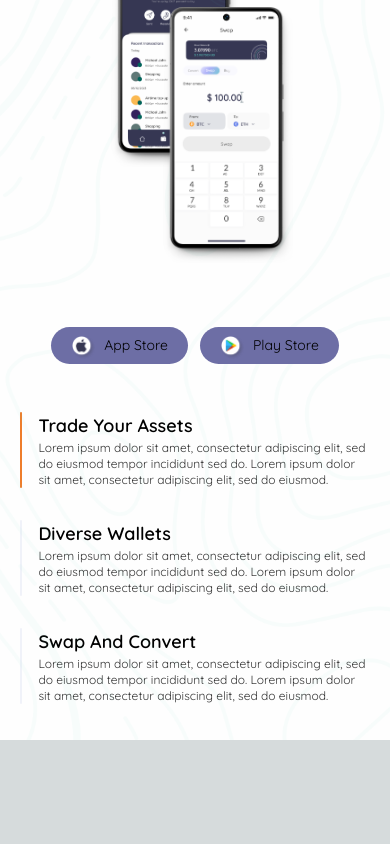
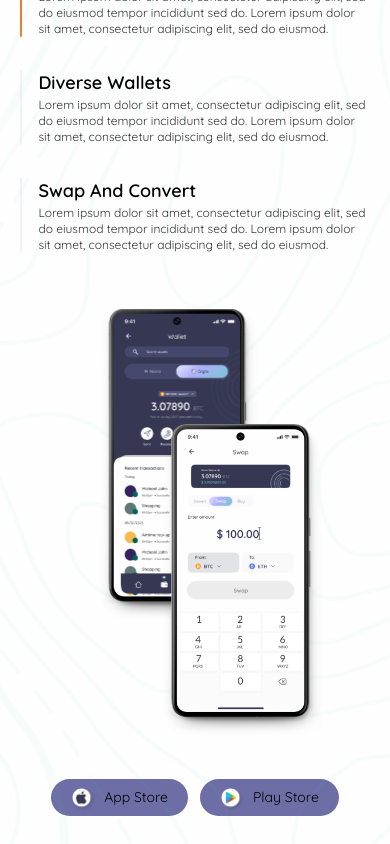
Before and after one commit to Swapam/Swapam-Landing-Page, a Next.js app: page / in a window 390 px wide. Shown: the part 2828-3672 px from the top of the page. Before the commit the page ends 3568 px from the top, so only its background shows below. Built offline with nearby package versions, Linux system fonts and the light colour scheme.

Commit message:
FeaturesTwo complete

```diff
--- a/components/FeaturesTwo.jsx
+++ b/components/FeaturesTwo.jsx
@@ -35,7 +35,7 @@ const FeaturesTwo = () => {
         }}
       ></div>
       <div className="py-10 px-[5%] lg:px-[10%]">
-        <div className="w-[80%] md:w-[60%] flex flex-col gap-3">
+        <div className="w-[80%] md:w-[60%] lg:w-[40%] flex flex-col gap-3">
           <h2 className="text-left text-black text-2xl md:text-3xl xl:text-3xl font-semibold">
             Value For Every Asset!
           </h2>
@@ -47,23 +47,23 @@ const FeaturesTwo = () => {
       </div>
 
       <div className="w-full grid grid-cols-1 lg:grid-cols-2 place-items-center transition duration-300 ease-in-out">
-        <>
+        <div className="order-last lg:order-first mt-12 lg:mt-0">
           <div className="relative w-full flex items-center justify-center">
             {/* First image */}
             <img
               src="/FeaturesTwo/Mockup1.png"
               alt="First Image"
-              className="w-1/3 md:w-1/4 lg:w-1/3 h-auto mr-[10%]"
+              className="w-1/2 md:w-1/2 lg:w-[80%] h-auto mr-[10%]"
             />
 
             {/* Second image at the bottom right */}
             <img
               src="/FeaturesTwo/Mockup2.png"
               alt="Second Image"
-              className="absolute bottom-0 right-[25%] md:right-[30%] lg:right-[25%] top-[37%] w-1/3 md:w-1/4 lg:w-1/3 h-auto"
+              className="absolute bottom-0 right-[10%] md:right-[10%] lg:right-[-20%] top-[37%] w-1/2 md:w-1/2 lg:w-[80%] h-auto"
             />
           </div>
-          <div className="flex lg:hidden flex-col z-10 w-full items-center justify-center mt-40 md:mt-[23%] lg:mt-[28%]">
+          <div className="flex lg:hidden flex-col z-10 w-full items-center justify-center mt-40 md:mt-[45%] lg:mt-[28%]">
             <div className="w-full flex items-center justify-center gap-3">
               <Button
                 title="App Store"
@@ -77,7 +77,7 @@ const FeaturesTwo = () => {
               />
             </div>
           </div>
-        </>
+        </div>
 
         <div className="flex flex-col justify-center items-center h-full w-full gap-4 px-5 mt-10 lg:mt-0">
           {FeaturesTwoData.map((item, index) => (
```
